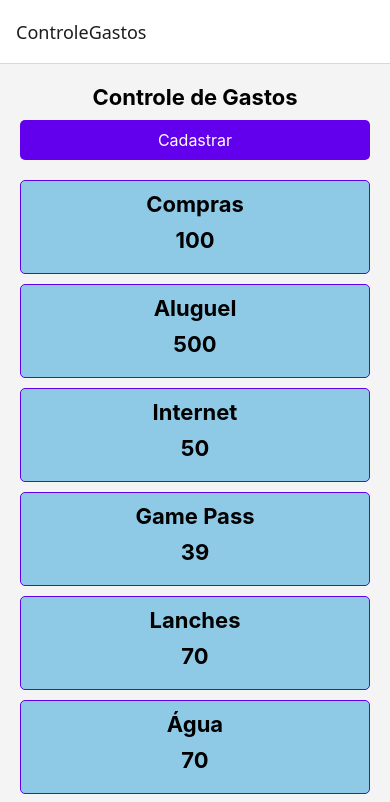
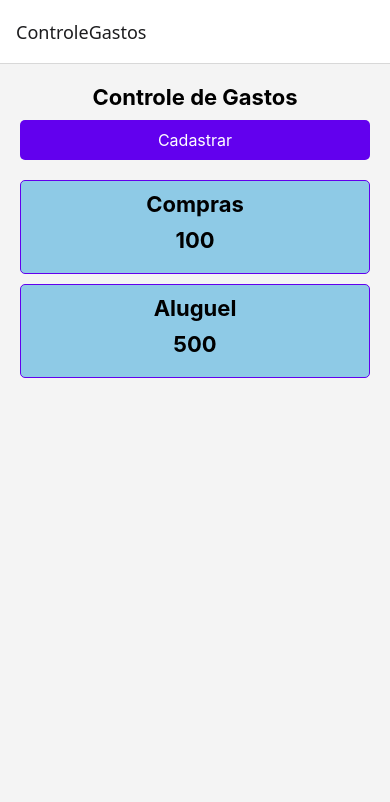
Before and after one commit to marcos-vieira-7/sunshine-app, a React Native app: screen /ControleGastos in a window 390 px wide. Shown: the top 802 px of the page. Built offline with nearby package versions, Linux system fonts and the light colour scheme.

Commit message:
controle gastos - ok

```diff
--- a/componentes/controleGastos/index.tsx
+++ b/componentes/controleGastos/index.tsx
@@ -2,10 +2,9 @@ import { useEffect, useState } from "react";
 import { View, Text, StatusBar, StyleSheet, Dimensions, TextInput,
          Button, Pressable, FlatList, Alert, TouchableOpacity, Modal } from "react-native";
 import AsyncStorage from "@react-native-async-storage/async-storage";
-
+//import lib icons for react native
+import { MaterialIcons } from '@expo/vector-icons';
 const { width, height } = Dimensions.get("window");
-
-
 
 export default function ControleGastos() {
     /*
@@ -28,56 +27,6 @@ export default function ControleGastos() {
             descricao: "Aluguel",
             valor: 500
         },
-        {
-            id: 3,
-            descricao: "Internet",
-            valor: 50
-        },
-        {
-            id: 4,
-            descricao: "Game Pass",
-            valor: 39
-        },
-        {
-            id: 5,
-            descricao: "Lanches",
-            valor: 70
-        },
-        {
-            id: 6,
-            descricao: "Água",
-            valor: 70
-        },
-        {
-            id: 7,
-            descricao: "Pizzas",
-            valor: 50
-        },
-        {
-            id: 8,
-            descricao: "Internet",
-            valor: 50
-        },
-        {
-            id: 9,
-            descricao: "Game Pass",
-            valor: 39
-        },
-        {
-            id: 10,
-            descricao: "Lanches",
-            valor: 70
-        },
-        {
-            id: 11,
-            descricao: "Água",
-            valor: 70
-        },
-        {
-            id: 12,
-            descricao: "Pizzas",
-            valor: 50
-        }
     ]);
 
 
@@ -138,6 +87,11 @@ export default function ControleGastos() {
             >
                 <View style={styles.modalContainer}>
                     <View style={styles.modal}>
+                        {/* Ícone de fechar */}
+                        <TouchableOpacity onPress={() => setModalVisible(false)} style={styles.closeButton}>
+                            <MaterialIcons name="close" size={24} color="black" />
+                        </TouchableOpacity>
+
                         <Text>Descrição</Text>
                         <TextInput
                             style={styles.input}
@@ -160,10 +114,6 @@ export default function ControleGastos() {
                 </View>
             </Modal>
 
-            {/* <Pressable style={styles.botao} onPress={null} >
-                <Text style={styles.textBotao}>Cadastrar</Text>
-            </Pressable> */}
-
             <FlatList
                 data={gastos}
                 keyExtractor={(item: any) => item.id}
@@ -175,15 +125,6 @@ export default function ControleGastos() {
                 )}
                 contentContainerStyle={{ paddingBottom: 20 }}
             />
-
-            {/* <View style={styles.listagem}>
-            {gastos.map((item) => (
-                <View style={styles.card}>
-                    <Text style={styles.titulo}>{item.descricao}</Text>
-                    <Text style={styles.titulo}>{item.valor}</Text>
-                </View>
-            ))}
-            </View> */}
 
         </View>
     )
@@ -224,6 +165,7 @@ const styles = StyleSheet.create({
         borderRadius: 5,
         borderWidth: 1,
         borderColor: "#ccc",
+        width: "80%",
     },
     botao: {
         backgroundColor: "#6200ee",
@@ -273,4 +215,8 @@ const styles = StyleSheet.create({
         fontSize: 18,
         marginBottom: 10,
     },
+    closeButton: {
+        alignSelf: "flex-end",
+        padding: 5,
+    },
 });
```
Also changed, not shown: comados.txt.
